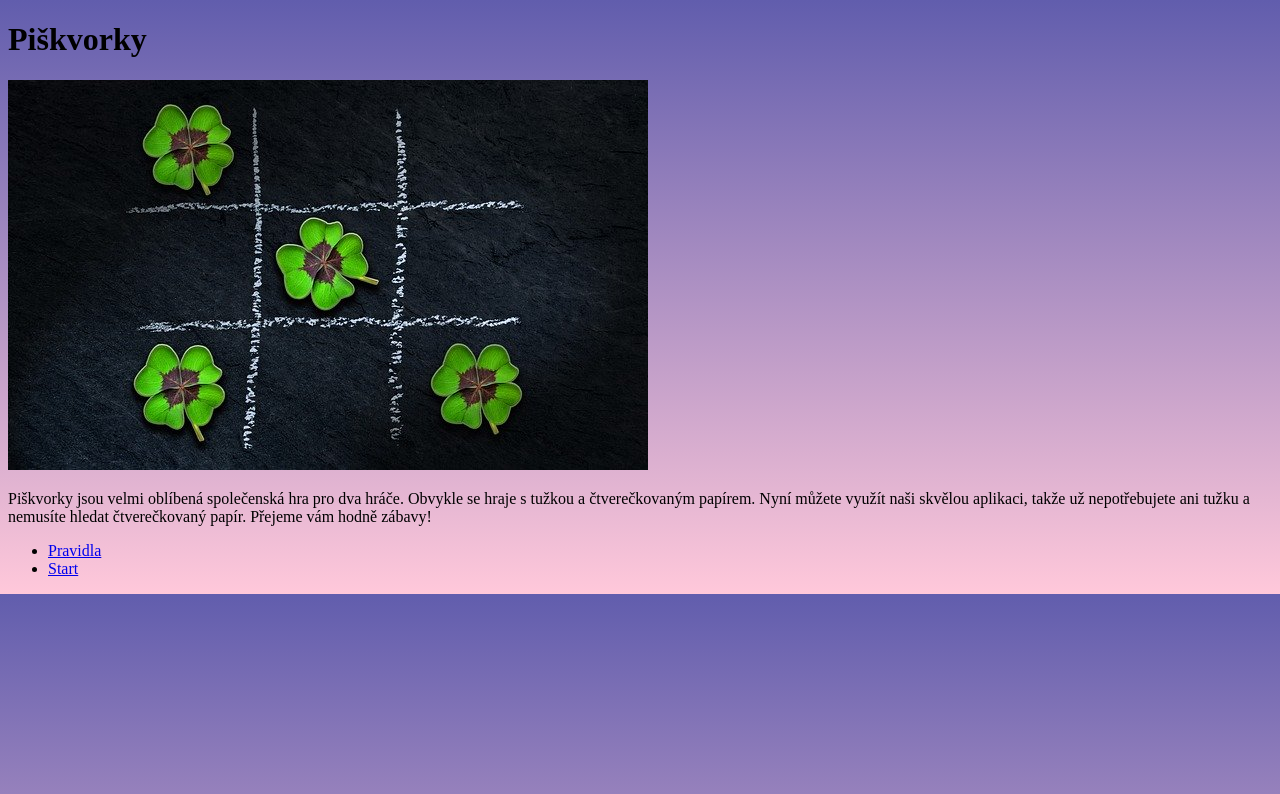
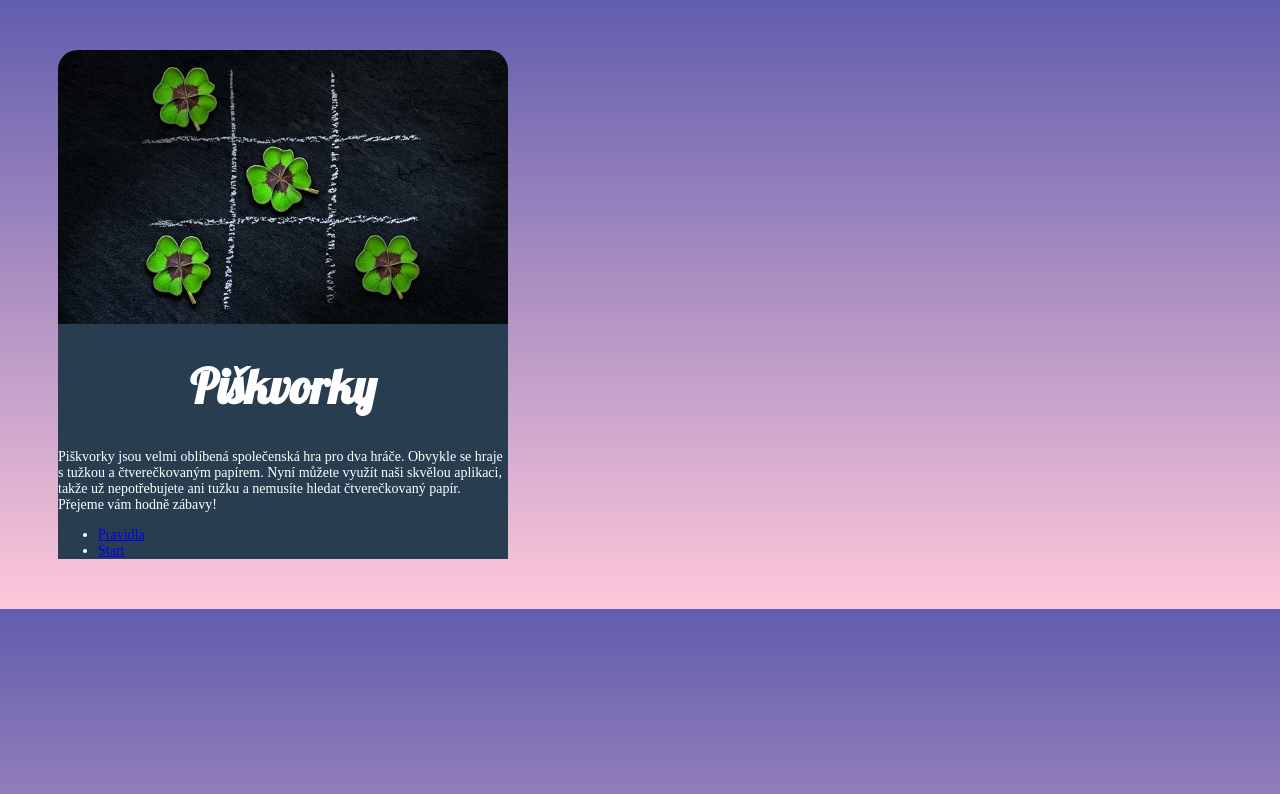
Before and after one commit to maholom/piskvorky, a plain HTML site: page index.html in a window 1280 px wide. Drawn offline with Linux system fonts and the light colour scheme.

Commit message:
Uprava pozadi, zaobleni obrazku

```diff
--- a/index.html
+++ b/index.html
@@ -5,13 +5,14 @@
   <meta name="viewport" content="width=device-width, initial-scale=1.0">
   <title>Piškvorky</title>
   <link rel="stylesheet" type="text/css" href="style.css">
+  <link href="https://fonts.googleapis.com/css2?family=Lobster&display=swap" rel="stylesheet">
 </head>
 
 <body>
  <div class="profil">
     <div class="hlavicka">
+        <img class="foto" src="piskvorky_img.jpg" alt="herni foto">
         <h1>Piškvorky</h1>
-        <img class="foto" src="piskvorky_img.jpg" alt="herni foto">
 </div>
  <div class="obsah">
   <p>
--- a/style.css
+++ b/style.css
@@ -1,3 +1,26 @@
 body {
   background-image: linear-gradient(#615dad, #ffc8da);
 }
+
+.profil{
+  margin: 50px;
+  width: 450px;
+  background-color: #283e50;
+  color: #ffffff;
+  font-size: 14px;
+  border-radius: 20px 20px 0 0;
+}
+
+.hlavicka {
+  font-family: 'Lobster', cursive;
+  margin: 0 0 20px 0;
+  font-size: 24px;
+  font-weight: normal;
+  text-align: center;
+}
+
+.foto {
+  display: block;
+  width: 100%;
+  border-radius: 20px 20px 0 0;
+}
```
